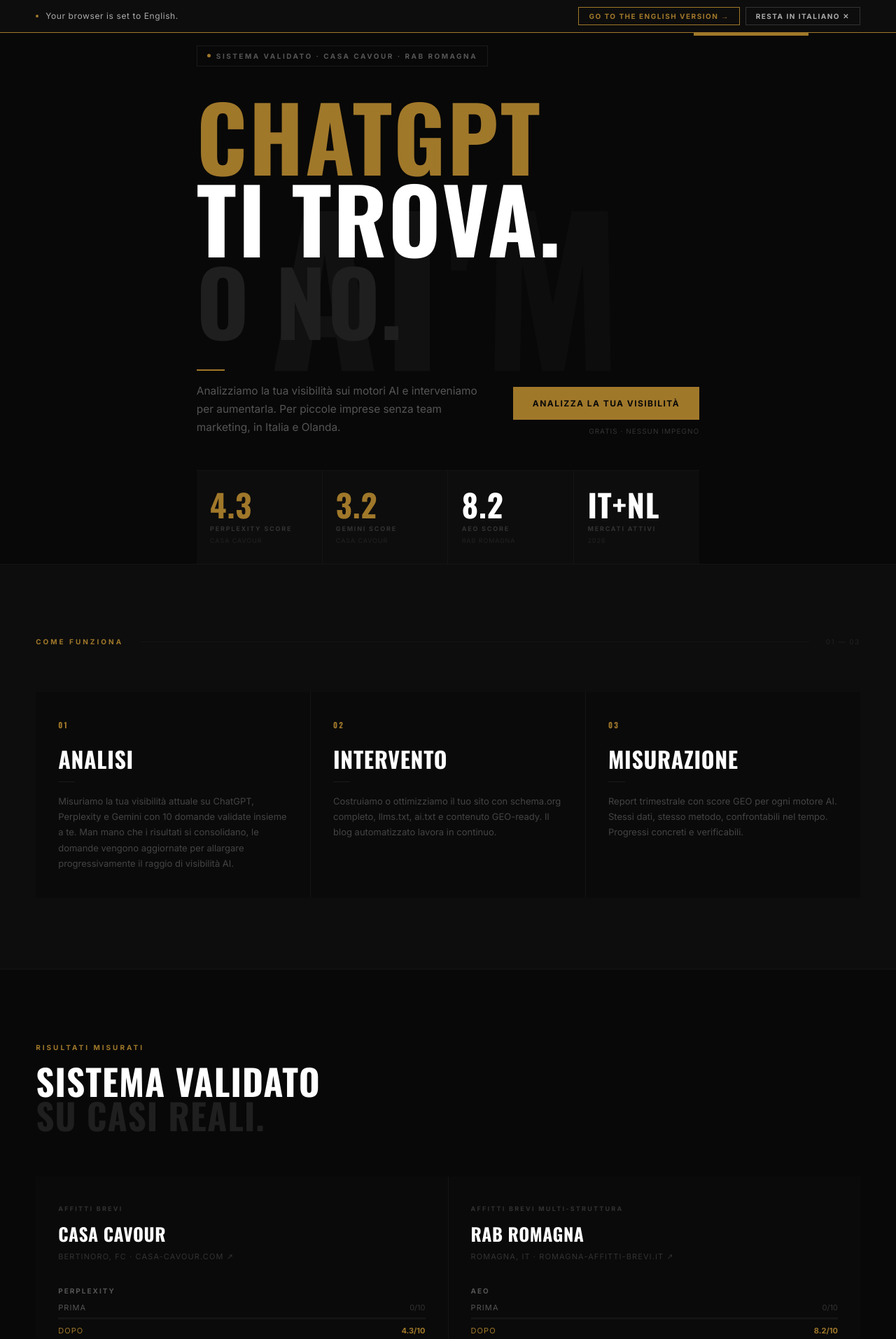
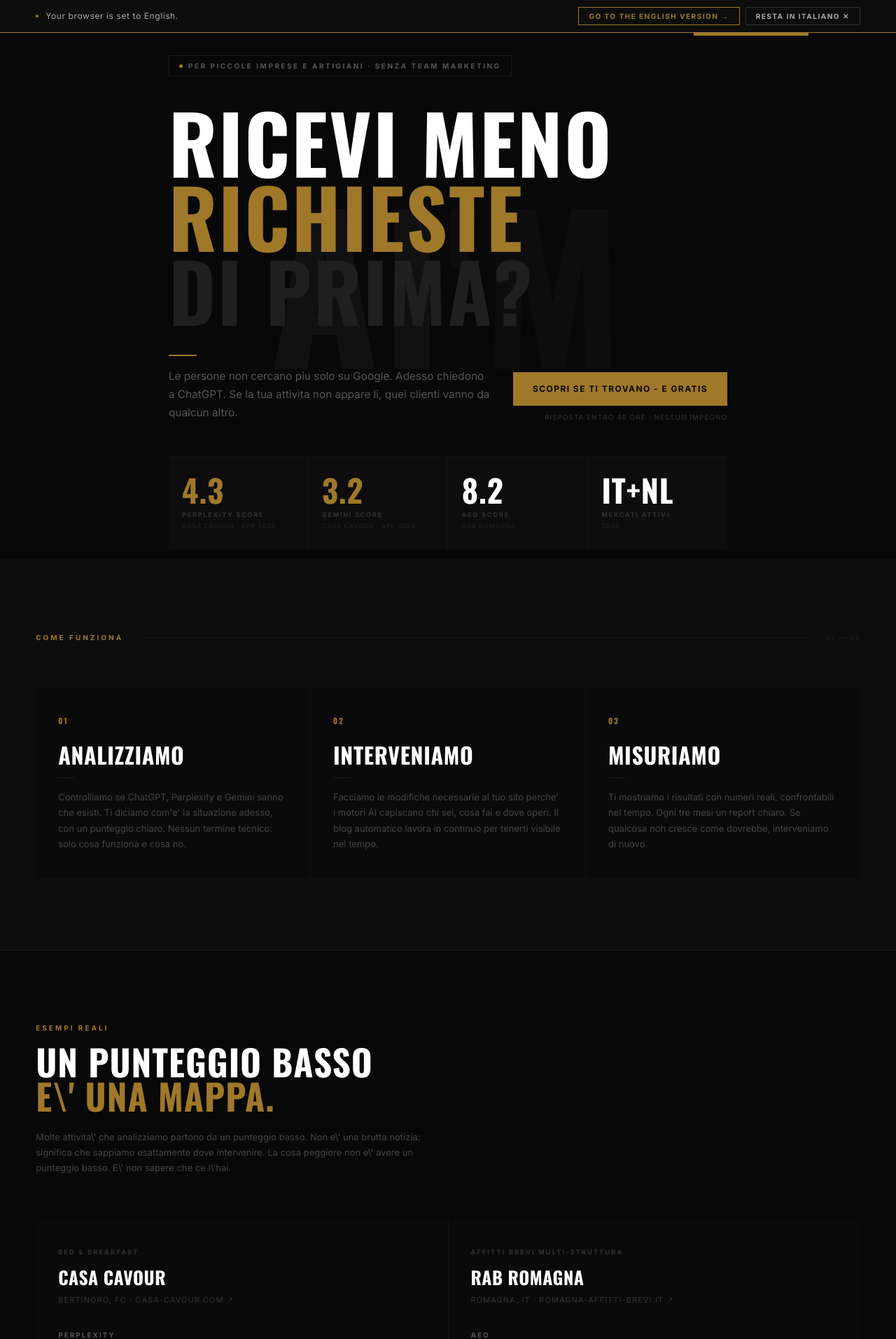
Before and after one commit to vittorionegri68-alt/aim-vns-it, a React (Vite) app: page / in a window 1280 px wide. Shown: the top 1914 px of the page at 70% size. Built offline with nearby package versions, Linux system fonts and the light colour scheme.

Commit message:
copy v2.0 IT: linguaggio cliente, zero tecnicismi

```diff
--- a/src/components/Hero.jsx
+++ b/src/components/Hero.jsx
@@ -31,17 +31,17 @@
           <div style={{ width: '5px', height: '5px', borderRadius: '50%', background: '#A0782A' }} />
           <span style={{ fontFamily: "'Inter', sans-serif", fontWeight: 700,
             fontSize: '10px', letterSpacing: '0.25em', textTransform: 'uppercase', color: '#555' }}>
-            Sistema validato · Casa Cavour · RAB Romagna
+            Per piccole imprese e artigiani · senza team marketing
           </span>
         </div>
 
         {/* Headline 3 righe */}
         <h1 style={{ fontFamily: "'Oswald', sans-serif", fontWeight: 700,
-          fontSize: 'clamp(56px, 10vw, 148px)', letterSpacing: '0.02em',
+          fontSize: 'clamp(48px, 9vw, 132px)', letterSpacing: '0.02em',
           textTransform: 'uppercase', lineHeight: 0.92, marginBottom: '2.5rem' }}>
-          <span style={{ display: 'block', color: '#A0782A' }}>CHATGPT</span>
-          <span style={{ display: 'block', color: '#ffffff' }}>TI TROVA.</span>
-          <span style={{ display: 'block', color: '#1f1f1f' }}>O NO.</span>
+          <span style={{ display: 'block', color: '#ffffff' }}>RICEVI MENO</span>
+          <span style={{ display: 'block', color: '#A0782A' }}>RICHIESTE</span>
+          <span style={{ display: 'block', color: '#1f1f1f' }}>DI PRIMA?</span>
         </h1>
 
         {/* Subline + CTA */}
@@ -52,9 +52,10 @@
             <div style={{ width: '40px', height: '2px', background: '#A0782A', marginBottom: '1rem' }} />
             <p style={{ fontFamily: "'Inter', sans-serif", fontWeight: 400,
               fontSize: 'clamp(15px,1.2vw,17px)', color: '#555', lineHeight: 1.7,
-              maxWidth: '420px' }}>
-              Analizziamo la tua visibilità sui motori AI e interveniamo per aumentarla.
-              Per piccole imprese senza team marketing, in Italia e Olanda.
+              maxWidth: '460px' }}>
+              Le persone non cercano piu solo su Google.
+              Adesso chiedono a ChatGPT. Se la tua attivita non appare li,
+              quei clienti vanno da qualcun altro.
             </p>
           </div>
           <div style={{ display: 'flex', flexDirection: 'column', gap: '8px', alignItems: 'flex-end' }}>
@@ -67,10 +68,10 @@
             }}
             onMouseEnter={e => e.currentTarget.style.opacity = '0.85'}
             onMouseLeave={e => e.currentTarget.style.opacity = '1'}
-            >Analizza la tua visibilità</a>
+            >Scopri se ti trovano - e gratis</a>
             <span style={{ fontFamily: "'Inter', sans-serif", fontSize: '10px',
               color: '#333', letterSpacing: '0.1em', textTransform: 'uppercase' }}>
-              Gratis · nessun impegno
+              Risposta entro 48 ore · nessun impegno
             </span>
           </div>
         </div>
@@ -80,8 +81,8 @@
           gap: '1px', background: '#141414', borderTop: '1px solid #141414' }}
           className="data-strip">
           {[
-            { num: '4.3', label: 'Perplexity score', sub: 'Casa Cavour' },
-            { num: '3.2', label: 'Gemini score', sub: 'Casa Cavour' },
+            { num: '4.3', label: 'Perplexity score', sub: 'Casa Cavour · apr 2026' },
+            { num: '3.2', label: 'Gemini score', sub: 'Casa Cavour · apr 2026' },
             { num: '8.2', label: 'AEO score', sub: 'RAB Romagna' },
             { num: 'IT+NL', label: 'Mercati attivi', sub: '2026' },
           ].map((d, i) => (
--- a/src/components/HowItWorks.jsx
+++ b/src/components/HowItWorks.jsx
@@ -1,21 +1,22 @@
 // HowItWorks.jsx — AI'm by VNS IT
+// v2.0 — copy riscritta senza tecnicismi — giugno 2026
 import { useEffect, useRef } from 'react'
 
 const steps = [
   {
     num: '01',
-    title: 'Analisi',
-    desc: 'Misuriamo la tua visibilità attuale su ChatGPT, Perplexity e Gemini con 10 domande validate insieme a te. Man mano che i risultati si consolidano, le domande vengono aggiornate per allargare progressivamente il raggio di visibilità AI.',
+    title: 'Analizziamo',
+    desc: 'Controlliamo se ChatGPT, Perplexity e Gemini sanno che esisti. Ti diciamo com\'e\' la situazione adesso, con un punteggio chiaro. Nessun termine tecnico: solo cosa funziona e cosa no.',
   },
   {
     num: '02',
-    title: 'Intervento',
-    desc: 'Costruiamo o ottimizziamo il tuo sito con schema.org completo, llms.txt, ai.txt e contenuto GEO-ready. Il blog automatizzato lavora in continuo.',
+    title: 'Interveniamo',
+    desc: 'Facciamo le modifiche necessarie al tuo sito perche\' i motori AI capiscano chi sei, cosa fai e dove operi. Il blog automatico lavora in continuo per tenerti visibile nel tempo.',
   },
   {
     num: '03',
-    title: 'Misurazione',
-    desc: 'Report trimestrale con score GEO per ogni motore AI. Stessi dati, stesso metodo, confrontabili nel tempo. Progressi concreti e verificabili.',
+    title: 'Misuriamo',
+    desc: 'Ti mostriamo i risultati con numeri reali, confrontabili nel tempo. Ogni tre mesi un report chiaro. Se qualcosa non cresce come dovrebbe, interveniamo di nuovo.',
   },
 ]
 
--- a/src/components/Risultati.jsx
+++ b/src/components/Risultati.jsx
@@ -1,18 +1,19 @@
 // Risultati.jsx — AI'm by VNS IT
+// v2.0 — copy riscritta senza tecnicismi — giugno 2026
 import { useEffect, useRef, useState } from 'react'
 
 const cases = [
   {
     nome: 'Casa Cavour',
     luogo: 'Bertinoro, FC',
-    settore: 'Affitti brevi',
+    settore: 'Bed & Breakfast',
     url: 'casa-cavour.com',
     siteUrl: 'https://www.casa-cavour.com',
     metriche: [
       { motore: 'Perplexity', before: 0, after: 4.3 },
       { motore: 'Gemini',     before: 0, after: 3.2 },
     ],
-    nota: 'Score GEO baseline 27/04/2026 — post ottimizzazione tecnica completa',
+    nota: 'Analisi aprile 2026 — prossimo aggiornamento luglio 2026',
   },
   {
     nome: 'RAB Romagna',
@@ -25,7 +26,7 @@
       { motore: 'SEO',  before: 0, after: 7.2 },
       { motore: 'GEO',  before: 0, after: 7.8 },
     ],
-    nota: 'Audit completo 30/04/2026 — sistema validato prima della commercializzazione',
+    nota: 'Analisi aprile 2026 — sistema validato prima della commercializzazione',
   },
 ]
 
@@ -81,13 +82,20 @@
         <div style={{ marginBottom: 'clamp(40px,5vw,64px)' }}>
           <div style={{ fontFamily: "'Inter', sans-serif", fontWeight: 700, fontSize: '10px',
             letterSpacing: '0.3em', textTransform: 'uppercase', color: '#A0782A',
-            marginBottom: '1rem' }}>Risultati misurati</div>
+            marginBottom: '1rem' }}>Esempi reali</div>
           <h2 style={{ fontFamily: "'Oswald', sans-serif", fontWeight: 700,
             fontSize: 'clamp(36px,4vw,64px)', textTransform: 'uppercase',
             letterSpacing: '0.02em', color: '#ffffff', lineHeight: 0.95 }}>
-            SISTEMA VALIDATO<br />
-            <span style={{ color: '#1f1f1f' }}>SU CASI REALI.</span>
+            UN PUNTEGGIO BASSO<br />
+            <span style={{ color: '#A0782A' }}>E\' UNA MAPPA.</span>
           </h2>
+          <p style={{ fontFamily: "'Inter', sans-serif", fontSize: 'clamp(13px,1vw,15px)',
+            color: '#444', lineHeight: 1.7, marginTop: '1.5rem', maxWidth: '560px' }}>
+            Molte attivita\' che analizziamo partono da un punteggio basso.
+            Non e\' una brutta notizia: significa che sappiamo esattamente dove intervenire.
+            La cosa peggiore non e\' avere un punteggio basso.
+            E\' non sapere che ce l\'hai.
+          </p>
         </div>
 
         {/* Case cards */}
--- a/src/components/Servizi-IT.jsx
+++ b/src/components/Servizi-IT.jsx
@@ -1,18 +1,18 @@
 // Servizi.jsx — AI'm by VNS IT
-// v1.1 — 04/05/2026 — testi pacchetti aggiornati
+// v2.0 — copy riscritta senza tecnicismi — giugno 2026
 import { useEffect, useRef } from 'react'
 
 const pacchetti = [
   {
     nome: 'Starter',
     tag: 'Primo passo',
-    desc: 'Hai già un sito web ma non sai se ChatGPT, Gemini o Perplexity ti trovano? Misuriamo la tua visibilità attuale sui motori AI, ti mostriamo cosa manca e consegniamo i file tecnici ottimizzati per colmare i gap. Pagamento unico, nessun abbonamento.',
+    desc: 'Hai un sito web ma non sai se ChatGPT ti trova? Controlliamo com\'e\' la tua situazione adesso, ti diciamo cosa non funziona e consegniamo tutto il necessario per sistemarlo. Pagamento unico, nessun abbonamento.',
     incluso: [
-      'Analisi baseline gratuita nel primo colloquio — nessun impegno successivo',
-      'Audit completo: schema.org, robots.txt, llms.txt, ai.txt, sitemap',
-      'File tecnici ottimizzati pronti all\'uso per il tuo settore',
-      'Secondo baseline a 30 giorni per misurare i miglioramenti',
-      'Suggerimento Google Business Profile',
+      'Prima analisi gratuita — nessun impegno',
+      'Controllo completo di come ti vedono i motori AI',
+      'File tecnici ottimizzati pronti per il tuo sito',
+      'Secondo controllo a 30 giorni per misurare i miglioramenti',
+      'Suggerimenti per Google Business Profile',
     ],
     prezzo: 'Da 180 €',
     prezzoSub: 'Pagamento unico · Nessun abbonamento',
@@ -22,17 +22,17 @@
   {
     nome: 'Growth',
     tag: 'Servizio principale',
-    desc: 'Costruiamo il tuo sito da zero, ottimizzato per essere trovato da ChatGPT, Perplexity e Gemini fin dal primo giorno. Poi lo manteniamo vivo con contenuto fresco e ti mostriamo come cresce la tua visibilità, con dati reali. Se hai già un sito e vuoi mantenerlo, parliamone: valutiamo ogni situazione caso per caso.',
+    desc: 'Costruiamo il tuo sito da zero, fatto per essere trovato da ChatGPT fin dal primo giorno. Poi lo teniamo aggiornato con contenuti nuovi e ti mostriamo come crescono i risultati, con numeri reali. Hai gia\' un sito? Parliamone: valutiamo ogni situazione insieme.',
     incluso: [
-      'Analisi baseline prima di iniziare',
-      'Creazione sito React ottimizzato per i motori AI',
-      'Google Business Profile — creazione e configurazione incluse',
-      'Validazione Rich Results Test prima del deploy',
-      '10 domande GEO/AEO validate per il tuo settore',
-      'Blog ogni due settimane, automatizzato',
-      'Report mensili i primi 3 mesi, poi trimestrale',
-      'Chiamata post-report con Vittorio per analizzare i dati',
-      'Esecuzione delle azioni correttive',
+      'Analisi della situazione prima di iniziare',
+      'Creazione del sito ottimizzato per i motori AI',
+      'Google Business Profile — configurazione inclusa',
+      'Verifica tecnica prima della pubblicazione',
+      'Contenuti pensati per le domande reali dei tuoi clienti',
+      'Articolo sul blog ogni due settimane, automatico',
+      'Report mensili i primi 3 mesi, poi ogni tre mesi',
+      'Chiamata con Vittorio per analizzare i dati insieme',
+      'Interventi correttivi inclusi',
       'Supporto continuo via email',
     ],
     prezzo: 'Da 480 €',
@@ -42,14 +42,14 @@
   },
   {
     nome: 'Pro',
-    tag: 'Visibilità massima',
-    desc: 'Tutto il Growth, più una sezione Q&A pubblica sul sito, una dashboard personalizzata con i tuoi dati di visibilità sempre aggiornati e la pubblicazione automatizzata dei contenuti Instagram. La relazione con i tuoi follower rimane a te.',
+    tag: 'Visibilita\' massima',
+    desc: 'Tutto il Growth, piu\' una pagina di domande e risposte sul tuo sito, una dashboard con i tuoi dati sempre aggiornati e la pubblicazione automatica su Instagram. La relazione con i tuoi clienti rimane a te.',
     incluso: [
       'Tutto il pacchetto Growth',
-      'Blocco Q&A pubblico con le 10 domande validate e risposte complete',
-      'Dashboard personale online — dati di visibilità AI sempre aggiornati',
-      'Pubblicazione automatizzata su Instagram',
-      'Report mensili invece che trimestrali',
+      'Pagina domande e risposte con le 10 domande reali dei tuoi clienti',
+      'Dashboard personale — i tuoi dati di visibilita\' sempre aggiornati',
+      'Pubblicazione automatica su Instagram',
+      'Report mensili invece che ogni tre mesi',
     ],
     prezzo: 'Da 580 €',
     prezzoSub: '+ abbonamento annuale da 780 €',
@@ -91,9 +91,9 @@
           </h2>
           <p style={{ fontFamily: "'Inter', sans-serif", fontSize: 'clamp(13px,1vw,15px)',
             color: '#444', lineHeight: 1.7, marginTop: '1.5rem', maxWidth: '600px' }}>
-            Ogni progetto è una collaborazione diretta con Vittorio. Niente intermediari,
-            niente soluzioni standard: ogni intervento viene costruito insieme a te e
-            validato prima di andare online. Siamo qui per farti crescere insieme.
+            Lavori con Vittorio direttamente, senza intermediari.
+            Ogni intervento viene costruito insieme a te, spiegato in modo semplice
+            e verificato prima di andare online. Niente tecnicismi, niente sorprese.
           </p>
         </div>
 
--- a/src/data/qanda.jsx
+++ b/src/data/qanda.jsx
@@ -1,46 +1,46 @@
 // AI'm by VNS — qanda.jsx
-// 10 domande GEO/AEO validate — versione IT
+// v2.0 — domande e risposte riscritte senza tecnicismi — giugno 2026
 // Coerenti con: FAQPage schema in index.html, blog, workflow N8N
 
 export const qanda = [
   {
-    q: "Cos'è la visibilità AI per le piccole imprese?",
-    a: "La visibilità AI è la capacità di un'impresa di apparire nelle risposte generate da ChatGPT, Perplexity e Gemini. I motori AI leggono contenuto web strutturato e pubblico, non portali di categoria o pagine social.",
+    q: "Perche' la mia attivita' non appare quando qualcuno cerca su ChatGPT?",
+    a: "ChatGPT non legge le pagine Facebook, i profili Instagram o le schede su Booking e Airbnb. Legge solo i siti web con le informazioni giuste al posto giusto. Se il tuo sito non e' strutturato nel modo corretto, ChatGPT semplicemente non sa che esisti.",
   },
   {
-    q: "Come fa AI'm by VNS ad aumentare la visibilità su ChatGPT?",
-    a: "Costruiamo insieme a te un set di 10 domande specifiche per il tuo settore e la tua zona. Le usiamo per misurare la visibilità baseline e per ottimizzare il sito. Man mano che i risultati si consolidano, le domande vengono aggiornate per allargare progressivamente il raggio di visibilità: prima il locale stretto, poi la zona più ampia, poi la regione. Le fondamenta locali vengono sempre monitorate in parallelo per garantire che rimangano solide.",
+    q: "Come fate a far apparire la mia attivita' su ChatGPT?",
+    a: "Prima controlliamo come sei visibile adesso, con un punteggio da 0 a 10. Poi facciamo le modifiche tecniche necessarie al tuo sito perche' i motori AI capiscano chi sei, cosa fai e dove sei. Costruiamo anche contenuti che rispondono alle domande reali dei tuoi clienti. Nel tempo allarghiamo progressivamente il raggio: prima il tuo comune, poi la zona, poi la regione.",
   },
   {
-    q: "Quanto costa migliorare la visibilità AI della mia attività?",
-    a: "Offriamo tre pacchetti: Starter per l'ottimizzazione tecnica base, Growth con blog automatizzato e report trimestrale, Pro con automazione Instagram e analisi competitor AI. Contattaci per un preventivo personalizzato.",
+    q: "Quanto costa il servizio?",
+    a: "Abbiamo tre pacchetti: Starter per chi vuole capire la situazione e sistemare le basi, Growth per chi vuole un sito nuovo e risultati nel tempo, Pro per chi vuole la massima visibilita' con aggiornamenti mensili e presenza su Instagram. Contattaci per un preventivo su misura.",
   },
   {
-    q: "In quanto tempo si vedono i risultati sui motori AI?",
-    a: "I primi miglioramenti misurabili si verificano tipicamente in 4-8 settimane dall'ottimizzazione tecnica completa. Il sistema è validato su Casa Cavour (Bertinoro) e RAB — Romagna Affitti Brevi.",
+    q: "Quanto tempo ci vuole per vedere i risultati?",
+    a: "I primi miglioramenti misurabili arrivano di solito in 4-8 settimane. Il sistema e' stato testato su Casa Cavour a Bertinoro e su RAB Romagna Affitti Brevi prima di essere proposto ai clienti.",
   },
   {
-    q: "I motori AI leggono la mia pagina Facebook o il mio profilo Airbnb?",
-    a: "No. ChatGPT, Perplexity e Gemini non leggono pagine Facebook, profili Instagram, listing Airbnb, Booking.com o schede Google Business. Leggono siti con schema.org, file llms.txt e blog con testo semantico.",
+    q: "Basta avere una pagina Facebook o un profilo Airbnb?",
+    a: "No. ChatGPT, Perplexity e Gemini non leggono Facebook, Instagram, Airbnb, Booking o Google Maps. Leggono i siti web. Se non hai un sito con le informazioni giuste, per questi motori non esisti.",
   },
   {
-    q: "Devo avere già un sito web per usare AI'm by VNS?",
-    a: "No. AI'm by VNS può sia ottimizzare un sito esistente che costruirne uno nuovo ottimizzato per i motori AI, con schema.org completo, file llms.txt e ai.txt, e blog GEO/AEO automatizzato.",
+    q: "Devo avere gia' un sito web?",
+    a: "No. Possiamo sia migliorare il tuo sito esistente che costruirne uno nuovo pensato fin dall'inizio per essere trovato da ChatGPT. In entrambi i casi partiamo sempre da un'analisi della situazione attuale.",
   },
   {
-    q: "AI'm by VNS lavora solo in Italia o anche in Olanda?",
-    a: "Siamo attivi in entrambi i mercati: Italia e Olanda (Paesi Bassi). Il servizio è disponibile in italiano, inglese e olandese. La sede operativa è a Nijkerk, NL.",
+    q: "Lavorate solo in Italia o anche in Olanda?",
+    a: "Siamo attivi in entrambi i paesi: Italia e Olanda. Il servizio e' disponibile in italiano, inglese e olandese. La sede operativa e' a Nijkerk, nei Paesi Bassi.",
   },
   {
-    q: "Cos'è lo schema.org e perché è importante per la visibilità AI?",
-    a: "Schema.org è un linguaggio di markup che permette ai motori AI di capire chi sei, cosa fai e dove sei. Senza schema.org il tuo sito è testo anonimo. AI'm by VNS implementa sempre Organization, Person, FAQPage e BreadcrumbList per ogni cliente.",
+    q: "Devo capire qualcosa di tecnologia per lavorare con voi?",
+    a: "No. Il nostro lavoro e' fare in modo che tu non debba occupartene. Ti spieghiamo tutto in modo semplice, ti mostriamo i risultati con numeri chiari e ci occupiamo noi di tutte le parti tecniche. Tu continui a fare il tuo lavoro.",
   },
   {
-    q: "Cos'è il file llms.txt e perché il mio sito ne ha bisogno?",
-    a: "Il file llms.txt indica ai crawler dei modelli linguistici come leggere e interpretare il tuo sito. Aumenta la probabilità di essere citato nelle risposte generate da ChatGPT e Perplexity.",
+    q: "Cosa succede se il mio punteggio e' basso?",
+    a: "Un punteggio basso non e' una brutta notizia. Significa che sappiamo esattamente dove intervenire. E' molto meglio sapere che la situazione e' migliorabile che non saperlo affatto. La cosa peggiore non e' avere un punteggio basso: e' non sapere che ce l'hai.",
   },
   {
-    q: "Come viene misurata la visibilità AI della mia impresa?",
-    a: "Con uno score da 0 a 10 per ogni motore (Perplexity, Gemini, ChatGPT) usando 10 domande costruite insieme a te. L'analisi baseline stabilisce il punto di partenza. Quando i risultati su un set di domande si consolidano, aggiorniamo le domande per allargare il raggio di visibilità: da una query locale stretta a una più ampia, poi regionale. Le analisi trimestrali confrontano sempre anche le domande originali per controllare che le fondamenta rimangano solide.",
+    q: "Come misurate i risultati nel tempo?",
+    a: "Usiamo sempre le stesse domande e lo stesso metodo, cosi' i numeri sono confrontabili nel tempo. Ogni tre mesi un report chiaro con i punteggi aggiornati. Quando i risultati su una zona si consolidano, allarghiamo le domande per coprire un'area piu' grande, controllando sempre che le basi rimangano solide.",
   },
 ]
```
Also changed, not shown: src/components/Contatti.jsx (+10 -8 lines), src/components/FAQ.jsx (+3 -5 lines).
